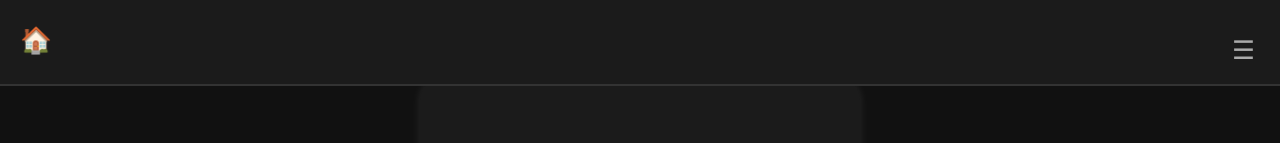
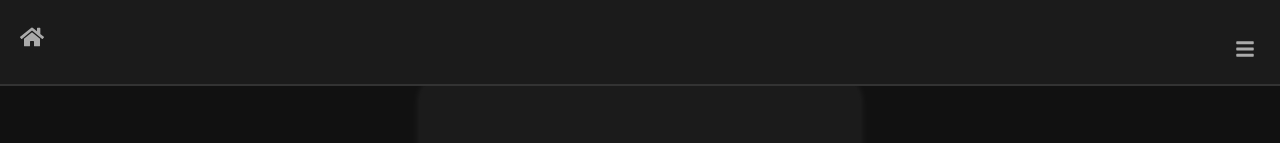
Before and after one commit to ScaryStack/asisTrackWeb, a React (Vite) app: page /navegacion in a window 1280 px wide. Shown: the top 143 px of the page. Built offline with nearby package versions, Linux system fonts and the light colour scheme.

Commit message:
Se implemntan icones de React-icons para darle un aspecto mas formal y facil de utilizar

```diff
--- a/src/components/shared/Menu.tsx
+++ b/src/components/shared/Menu.tsx
@@ -1,6 +1,9 @@
 import { useState } from "react";
 import { useNavigate } from "react-router-dom";
+import { FaUser, FaSignOutAlt } from "react-icons/fa";
+import { FaBars } from "react-icons/fa"; /*Icono de menu */
 import "../../Styles/Menu.css";
+
 
 export const Menu = () => {
   const [isOpen, setIsOpen] = useState(false);
@@ -15,20 +18,38 @@ export const Menu = () => {
     navigate("/");
   };
 
+  const handleProfile = () => {
+    // Cierra el menú y navega al perfil
+    setIsOpen(false);
+    navigate("/perfil");
+  };
+
   return (
     <div className="menu-container">
       <button className="menu-button" onClick={toggleMenu}>
-        ☰
+        <FaBars size={20} /> {/*Icono de Menu*/}
       </button>
 
       {isOpen && (
         <div className="menu-overlay" onClick={() => setIsOpen(false)}>
           <div className="menu-content" onClick={(e) => e.stopPropagation()}>
+
+            {/* Boton Perfil y icono */}
+            <button
+              className="menu-item profile"
+              onClick={handleProfile}
+            >
+             <FaUser className="menu-icon" />
+              Perfil
+            </button>
+
+            {/* Boton cerrar Sesión y icono */}
             <button
               className="menu-item logout"
               onClick={handleLogout}
             >
-              🚪 Cerrar Sesión
+             <FaSignOutAlt className="menu-icon" />
+              Cerrar Sesión
             </button>
           </div>
         </div>
--- a/src/components/shared/Navbar.tsx
+++ b/src/components/shared/Navbar.tsx
@@ -1,13 +1,15 @@
 import { NavLink } from "react-router-dom";
 import { Menu } from "./Menu";
 import "../../global.css";
-
+import { FaHome } from "react-icons/fa"; /*import de iconos*/
 
 
 export const Navbar = () => {
   return (
     <nav className="navbar">
-      <NavLink to="/home" className={({ isActive }) => (isActive ? "active" : "")}>🏠</NavLink>
+      <NavLink to="/home" className={({ isActive }) => (isActive ? "active" : "")}>
+      <FaHome size={24} /> {/*Icono de Home*/}
+      </NavLink>
       <Menu />
     </nav>
   );
```
